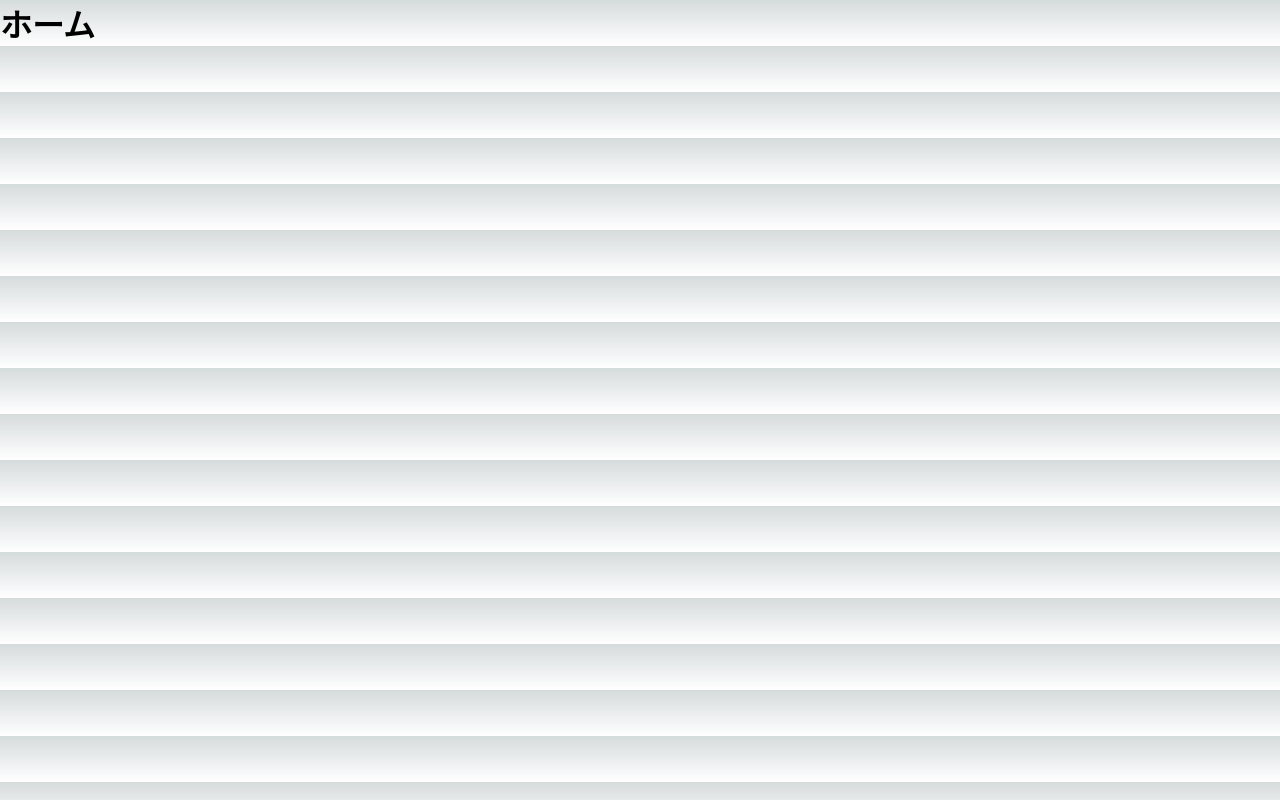
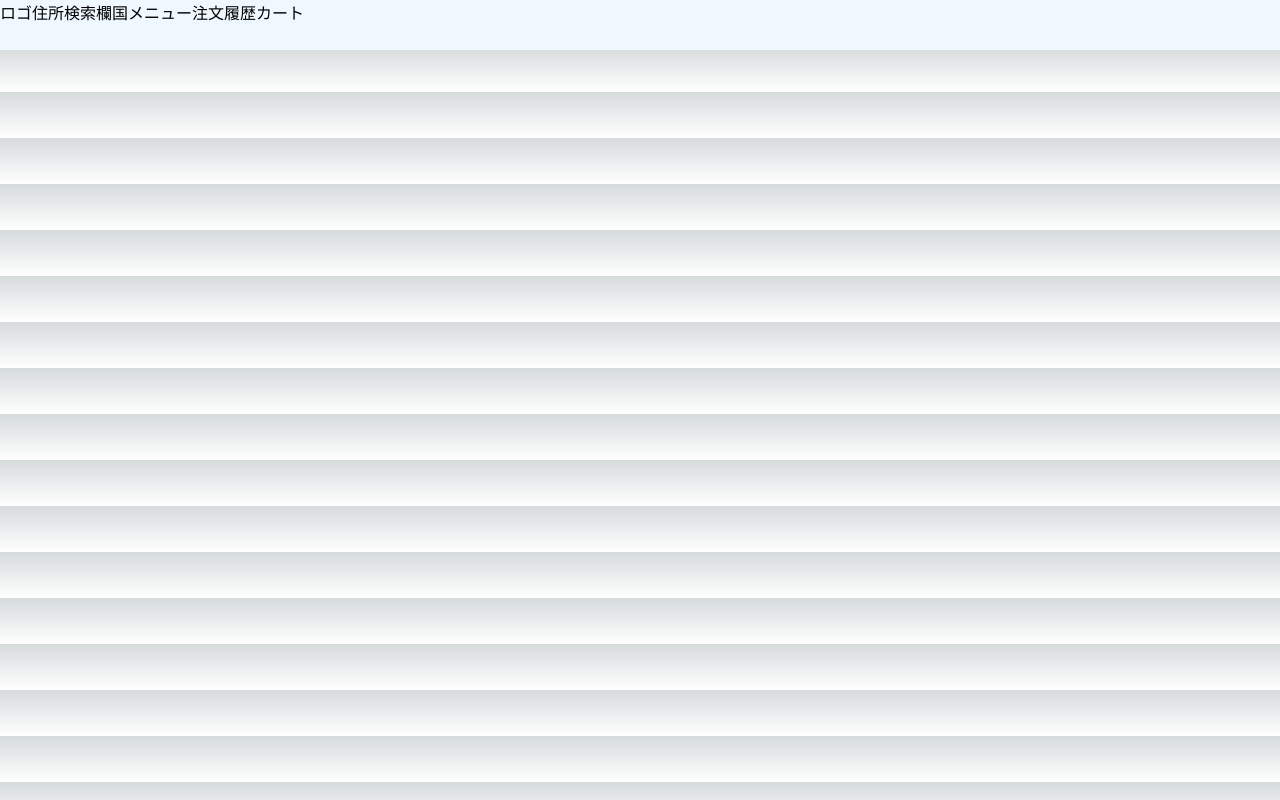
Before and after one commit to Michael0Q/amazon_practice, a Next.js app: page /home in a window 1280 px wide. Built offline with nearby package versions, Linux system fonts and the light colour scheme.

Commit message:
ヘッダー

```diff
--- /dev/null
+++ b/src/app/components/header/Header.jsx
@@ -0,0 +1,17 @@
+import styles from './header.module.css'
+
+const Header = () => {
+    return(
+        <div className={styles.flame}>
+            <div className={styles.children}>ロゴ</div>
+            <div className={styles.children}>住所</div>
+            <div className={styles.children}>検索欄</div>
+            <div className={styles.children}>国</div>
+            <div className={styles.children}>メニュー</div>
+            <div className={styles.children}>注文履歴</div>
+            <div className={styles.children}>カート</div>
+        </div>
+    )
+}
+
+export default Header;
--- /dev/null
+++ b/src/app/components/header/header.module.css
@@ -0,0 +1,11 @@
+.flame {
+    position: absolute;
+    top: 0%;
+    width: 100%;
+    height: 50px;
+    background-color: aliceblue;
+    display: flex;
+}
+.children{
+    color: #000;
+}
--- a/src/app/home/page.jsx
+++ b/src/app/home/page.jsx
@@ -1,6 +1,9 @@
+import Header from '../components/header/Header'
+
 const page = () => {
     return(
         <div>
+            <Header></Header>
             <h1>ホーム</h1>
         </div>
     )
```
